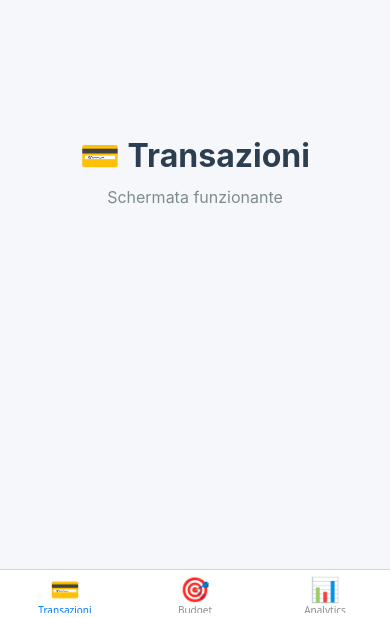
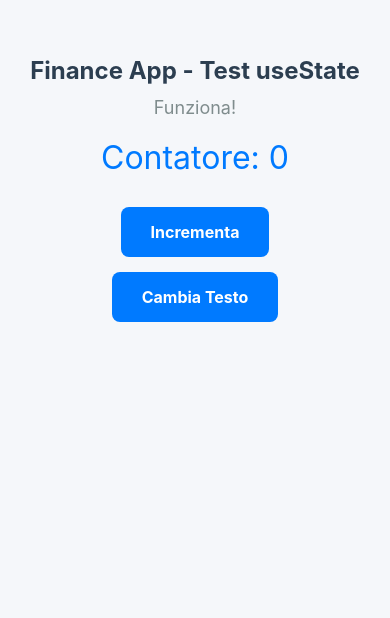
Before and after one commit to luca-macedone/prj-exp, a React Native app in the folder personal-finance-app/: screen / in a window 390 px wide. Shown: the part 226-844 px from the top of the page. Built offline with nearby package versions, Linux system fonts and the light colour scheme.

Commit message:
Test useState without Navigation
Step 3 del debug progressivo:
- Rimossa Navigation
- Aggiunto useState con interattività
- Aggiunto TouchableOpacity per testare eventi
- Se funziona: problema è in Navigation
- Se crasha: problema è più profondo (useState o SafeAreaProvider)

```diff
--- a/personal-finance-app/App.tsx
+++ b/personal-finance-app/App.tsx
@@ -1,108 +1,79 @@
 /**
- * Personal Finance App - Testing Navigation
+ * Personal Finance App - Testing useState
  */
 
-import React from 'react';
+import React, { useState } from 'react';
 import {
   StyleSheet,
   Text,
-  View
+  View,
+  TouchableOpacity
 } from 'react-native';
 import { SafeAreaProvider } from 'react-native-safe-area-context';
-import { NavigationContainer } from '@react-navigation/native';
-import { createBottomTabNavigator } from '@react-navigation/bottom-tabs';
-
-const Tab = createBottomTabNavigator();
-
-// Dummy screens per test
-function TransactionsScreen() {
-  return (
-    <View style={styles.screen}>
-      <Text style={styles.screenTitle}>💳 Transazioni</Text>
-      <Text style={styles.screenText}>Schermata funzionante</Text>
-    </View>
-  );
-}
-
-function BudgetScreen() {
-  return (
-    <View style={styles.screen}>
-      <Text style={styles.screenTitle}>🎯 Budget</Text>
-      <Text style={styles.screenText}>Schermata funzionante</Text>
-    </View>
-  );
-}
-
-function AnalyticsScreen() {
-  return (
-    <View style={styles.screen}>
-      <Text style={styles.screenTitle}>📊 Analytics</Text>
-      <Text style={styles.screenText}>Schermata funzionante</Text>
-    </View>
-  );
-}
 
 export default function App() {
+  const [count, setCount] = useState(0);
+  const [text, setText] = useState('Funziona!');
+
   return (
     <SafeAreaProvider>
-      <NavigationContainer>
-        <Tab.Navigator
-          screenOptions={{
-            headerShown: false,
-            tabBarActiveTintColor: '#007AFF',
-            tabBarInactiveTintColor: '#8E8E93'
-          }}
+      <View style={styles.container}>
+        <Text style={styles.title}>Finance App - Test useState</Text>
+        <Text style={styles.subtitle}>{text}</Text>
+        <Text style={styles.count}>Contatore: {count}</Text>
+
+        <TouchableOpacity
+          style={styles.button}
+          onPress={() => setCount(count + 1)}
         >
-          <Tab.Screen
-            name="Transactions"
-            component={TransactionsScreen}
-            options={{
-              tabBarLabel: 'Transazioni',
-              tabBarIcon: () => <Text style={styles.icon}>💳</Text>
-            }}
-          />
-          <Tab.Screen
-            name="Budget"
-            component={BudgetScreen}
-            options={{
-              tabBarLabel: 'Budget',
-              tabBarIcon: () => <Text style={styles.icon}>🎯</Text>
-            }}
-          />
-          <Tab.Screen
-            name="Analytics"
-            component={AnalyticsScreen}
-            options={{
-              tabBarLabel: 'Analytics',
-              tabBarIcon: () => <Text style={styles.icon}>📊</Text>
-            }}
-          />
-        </Tab.Navigator>
-      </NavigationContainer>
+          <Text style={styles.buttonText}>Incrementa</Text>
+        </TouchableOpacity>
+
+        <TouchableOpacity
+          style={styles.button}
+          onPress={() => setText('useState funziona!')}
+        >
+          <Text style={styles.buttonText}>Cambia Testo</Text>
+        </TouchableOpacity>
+      </View>
     </SafeAreaProvider>
   );
 }
 
 const styles = StyleSheet.create({
-  screen: {
+  container: {
     flex: 1,
     justifyContent: 'center',
     alignItems: 'center',
     backgroundColor: '#F5F7FA',
     padding: 20
   },
-  screenTitle: {
-    fontSize: 32,
+  title: {
+    fontSize: 24,
     fontWeight: 'bold',
     color: '#2C3E50',
     marginBottom: 12
   },
-  screenText: {
+  subtitle: {
+    fontSize: 18,
+    color: '#7F8C8D',
+    marginBottom: 20
+  },
+  count: {
+    fontSize: 32,
+    color: '#007AFF',
+    marginBottom: 30
+  },
+  button: {
+    backgroundColor: '#007AFF',
+    paddingHorizontal: 30,
+    paddingVertical: 15,
+    borderRadius: 8,
+    marginBottom: 15
+  },
+  buttonText: {
+    color: '#FFFFFF',
     fontSize: 16,
-    color: '#7F8C8D',
-    textAlign: 'center'
-  },
-  icon: {
-    fontSize: 24
+    fontWeight: 'bold'
   }
 });
```
